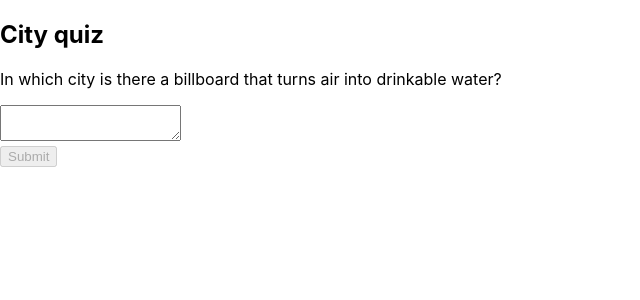
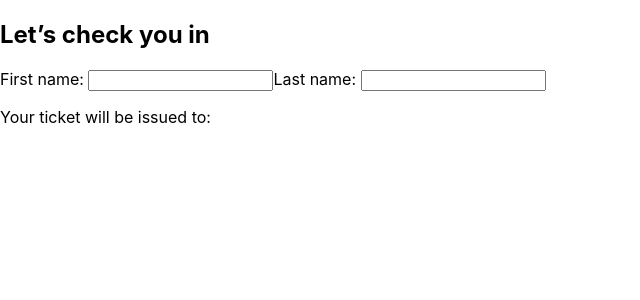
Before and after one commit to HakeemAlavi/typescript-practice, a React (Create React App) app in the folder typescript-practice/: page / in a window 1280 px wide. Shown: the top 300 px of the page, without its empty margins (0-640 px from the left). Built offline with nearby package versions, Linux system fonts and the light colour scheme.

Commit message:
feat: add State structure choosing

```diff
--- a/typescript-practice/src/App.tsx
+++ b/typescript-practice/src/App.tsx
@@ -1,71 +1,44 @@
 // App.js
 import './App.css';
-import { useState, ChangeEvent, FormEvent } from 'react';
+import React, { useState, ChangeEvent } from 'react';
 
 export default function Form() {
-  const [answer, setAnswer] = useState<string>('');
-  const [error, setError] = useState<Error | null>(null);
-  const [status, setStatus] = useState<'typing' | 'submitting' | 'success'>('typing');
+  const [firstName, setFirstName] = useState<string>('');
+  const [lastName, setLastName] = useState<string>('');
+  const [fullName, setFullName] = useState<string>('');
 
-  if (status === 'success') {
-    return <h1>That's right!</h1>;
+  function handleFirstNameChange(e: ChangeEvent<HTMLInputElement>) {
+    const { value } = e.target;
+    setFirstName(value);
+    setFullName(value + ' ' + lastName);
   }
 
-  async function handleSubmit(e: FormEvent<HTMLFormElement>) {
-    e.preventDefault();
-    setStatus('submitting');
-    try {
-      await submitForm(answer);
-      setStatus('success');
-    } catch (err) {
-      setStatus('typing');
-      setError(err as Error); // Cast err to Error type
-    }
-  }
-
-  function handleTextareaChange(e: ChangeEvent<HTMLTextAreaElement>) {
-    setAnswer(e.target.value);
+  function handleLastNameChange(e: ChangeEvent<HTMLInputElement>) {
+    const { value } = e.target;
+    setLastName(value);
+    setFullName(firstName + ' ' + value);
   }
 
   return (
     <>
-      <h2>City quiz</h2>
+      <h2>Let’s check you in</h2>
+      <label>
+        First name:{' '}
+        <input
+          value={firstName}
+          onChange={handleFirstNameChange}
+        />
+      </label>
+      <label>
+        Last name:{' '}
+        <input
+          value={lastName}
+          onChange={handleLastNameChange}
+        />
+      </label>
       <p>
-        In which city is there a billboard that turns air into drinkable water?
+        Your ticket will be issued to: <b>{fullName}</b>
       </p>
-      <form onSubmit={handleSubmit}>
-        <textarea
-          value={answer}
-          onChange={handleTextareaChange}
-          disabled={status === 'submitting'}
-        />
-        <br />
-        <button disabled={
-          answer.length === 0 ||
-          status === 'submitting'
-        }>
-          Submit
-        </button>
-        {error !== null &&
-          <p className="Error">
-            {error.message}
-          </p>
-        }
-      </form>
     </>
   );
 }
-
-function submitForm(answer: string): Promise<void> { // Specify Promise<void> for resolved value
-  // Pretend it's hitting the network.
-  return new Promise((resolve, reject) => {
-    setTimeout(() => {
-      const shouldError = answer.toLowerCase() !== 'lima';
-      if (shouldError) {
-        reject(new Error('Good guess but a wrong answer. Try again!'));
-      } else {
-        resolve();
-      }
-    }, 1500);
-  });
-}
```
